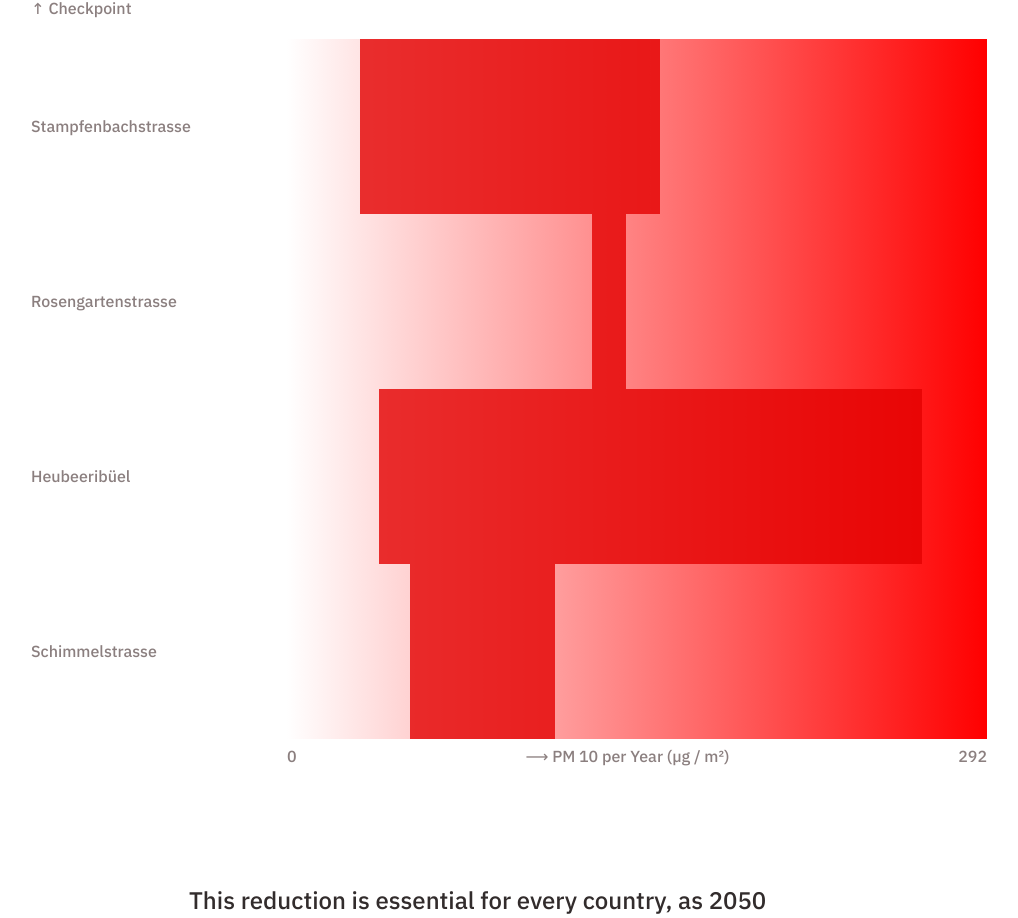
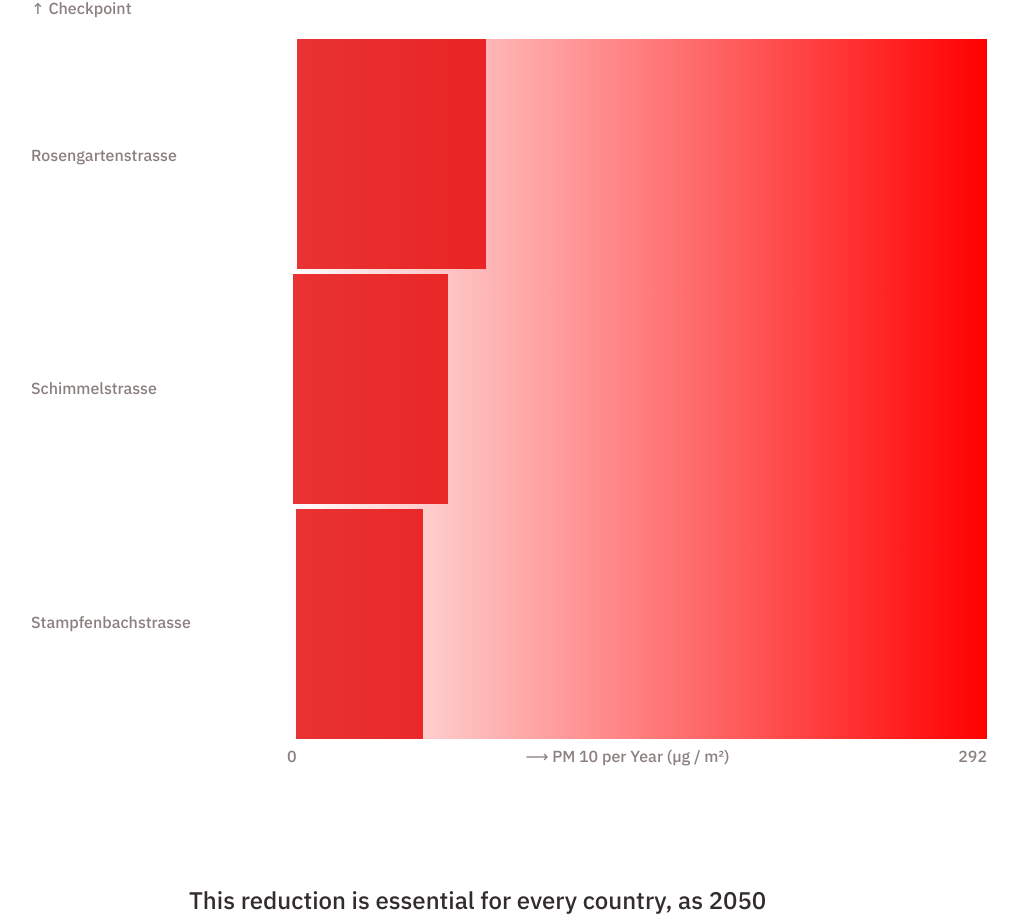
Before and after one commit to interactivethings/crimson-to-salmon, a React (Create React App) app: page / in a window 1280 px wide. Shown: the part 8453-9371 px from the top of the page, without its empty margins (131-1149 px from the left). Built offline with nearby package versions, Linux system fonts and the light colour scheme.

Commit message:
Load detail data + map values to color + delete 4th station
hardcoded values extracted from a d3-scale. min, max values dynamically. Delete 4th measuring station because of missing data

```diff
--- a/src/components/Countries.tsx
+++ b/src/components/Countries.tsx
@@ -6,7 +6,7 @@ import { ElementTitle, ElementSubtitle } from 'src/materials/materials';
 import { GradientBar } from './Legends';
 
 const color = scaleLinear()
-    // .domain([min(countries => c.PM10) as number, max(countries => c.PM10) as number ])
+    // .domain([min(detail => c.PM10) as number, max(countries => c.PM10) as number ])
     .domain([16, 292])
     .range(["white", "red"] as any)
     .interpolate(interpolateHcl as any) as any;
--- a/src/components/Legends.tsx
+++ b/src/components/Legends.tsx
@@ -62,10 +62,9 @@ export class GradientLabels extends React.Component {
             <LabelRoot>
                 <LegendItem style={{position: "absolute", top: "-5vh"}}>↑ Checkpoint</LegendItem>
             <Labels>
+                <LegendItem>Rosengartenstrasse</LegendItem>
+                <LegendItem>Schimmelstrasse</LegendItem>
                 <LegendItem>Stampfenbachstrasse</LegendItem>
-                <LegendItem>Rosengartenstrasse</LegendItem>
-                <LegendItem>Heubeeribüel</LegendItem>
-                <LegendItem>Schimmelstrasse</LegendItem>
             </Labels>
             </LabelRoot>
         );
--- a/src/components/Zurich.tsx
+++ b/src/components/Zurich.tsx
@@ -4,21 +4,32 @@ import { Country } from 'src/components/Countries';
 import ZurichGradientSVG  from '../zh_gradient.svg';
 import { GradientLabels, Legend, LegendItem } from './Legends';
 import styled from '@emotion/styled-base';
+import { scaleLinear } from 'd3-scale';
+// import { color } from 'd3-color';
+
 // import { color } from 'd3-color';
 // import styled from '@emotion/styled-base';
 // import { color } from 'd3-color';
 
+export type Detail = {PM10: number}
+
+export interface Props {
+    details: Array<Detail>
+}
+
 export interface Props {
     countries: Array<Country>
 }
+
+export const ZHSquare = styled('div')`
+`
 
 // export class Zurich extends React.Component<Props> {
 //     render() {
 //         return (
 //             <VizWrapper>
 //                 {this.props.countries.map(country =>
-//                 // <ZHSquare style={{backgroundColor: color(country.PM10[19])}}>
-//                 <ZHSquare>
+//                 <ZHSquare style={{backgroundColor: color(country.Switzerland.PM10}}>
 //                     <ElementTitle>{country.Country[19]}</ElementTitle>
 //                     <ElementSubtitle>{country.City[19]}</ElementSubtitle>
 //                 </ZHSquare>
@@ -53,7 +64,7 @@ export const Visualization = styled('div')`
 
 export const ValueRange = styled('div')`
     position: absolute;
-    height: 175px;
+    height: 230px;
     background-color: ${MaskColor};
     opacity: 0.8;
 `
@@ -64,20 +75,37 @@ export const ValueRange = styled('div')`
 // add annotation that there are days when no data was recorded (NaN).
 // smallest and largest values can be hardcoded but having data on hand calls for using it. attention: current design macht, dass man glaubt, dass die station generell über dem limitwert ist. dabei sind es im falle der stampfenbachstrasse gerade mal 25 tage in 2016. irgendwo vermerken?
 
+
+// use max value of countries data set from 2016. here hardcoded with value 292...
+// on hover show the two values? or number of days how high and low values within 2016?
+const size = scaleLinear()
+    .domain([0, 292])
+    .rangeRound([1, 700] as any)
+
+console.log(size(3))
+
 export class ZurichGradient extends React.Component {
     render() {
         return (
             <ZurichGradientRoot>
                 <GradientLabels />
                 <Visualization>
+                {/* {this.props.details.map(detail =>  */}
                     <VizWrapper style={{backgroundImage: "url(" + ZurichGradientSVG + ")"}}>
                         {/* <ElementTitle>Switzerland</ElementTitle>
                         <ElementSubtitle>Zurich</ElementSubtitle>  */}
-                        <ValueRange style={{width: 300, top: 0, left: 73}}/>
-                        <ValueRange style={{width: 34, top: 175, left: 305}}/>
-                        <ValueRange style={{width: 543, top: 350, left: 92}}/>
-                        <ValueRange style={{width: 145, top: 525, left: 123}}/>
+
+                        {/* Rosengartenstrasse */}
+                        <ValueRange style={{top: 0, left: size(3.56), width: size(81.99 - 3.56)}}/>
+
+                        {/* Schimmelstrasse */}
+                        <ValueRange style={{top: 235, left: size(1.94), width: size(66.27 - 1.94)}}/>
+
+                        {/* Stampfenbachstrasse */}
+                        <ValueRange style={{top: 470, left: size(3.38), width: size(56 - 3.38)}}/>
                     </VizWrapper>
+                    {/* )} */}
+
                     <Legend>
                         <LegendItem>0</LegendItem>
                         <LegendItem>⟶ PM 10 per Year (µg / m²)</LegendItem>
--- a/src/index.tsx
+++ b/src/index.tsx
@@ -5,7 +5,8 @@ import * as ReactDOM from 'react-dom';
 import registerServiceWorker from './registerServiceWorker';
 
 const data = require('./data/countries.json')
-console.log(data)
+// const detail = require('./data/detail.json')
+// console.log(detail)
 
 ReactDOM.render(
   <Main data={data}/>,
```
